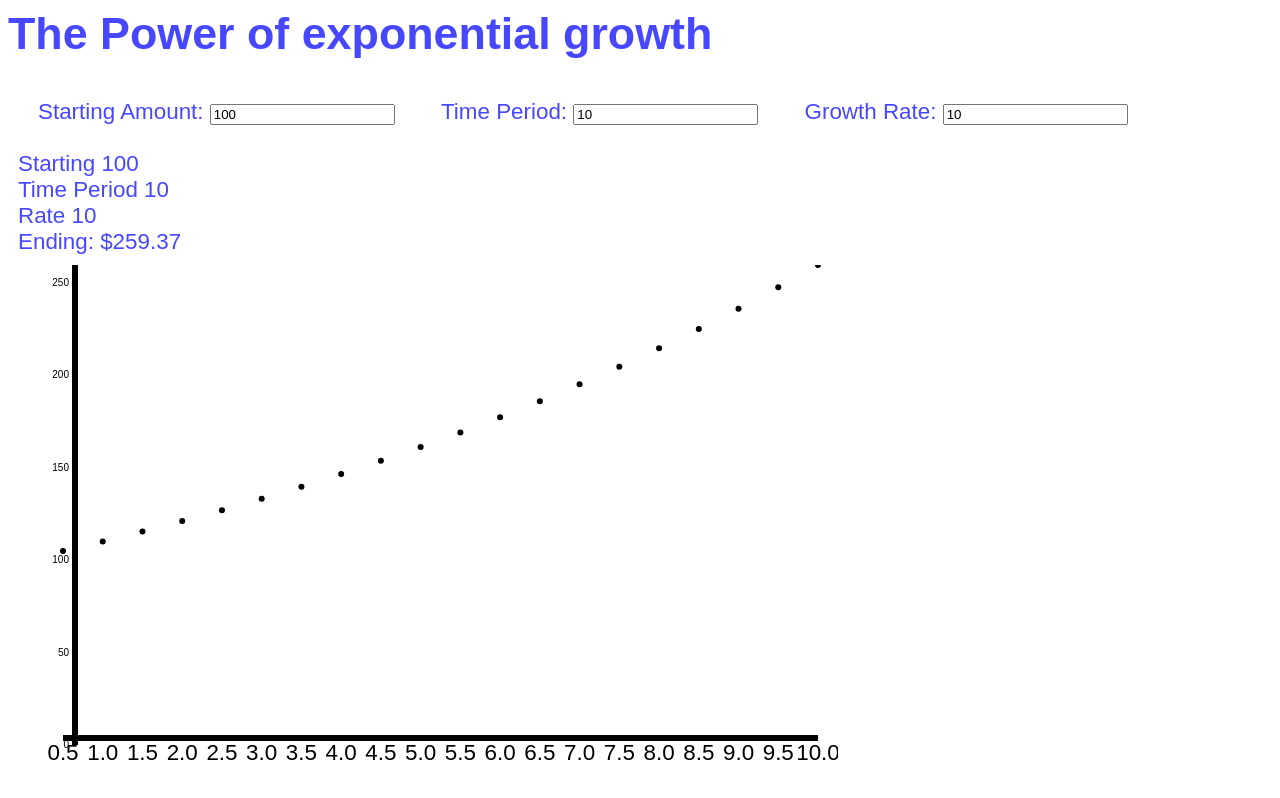
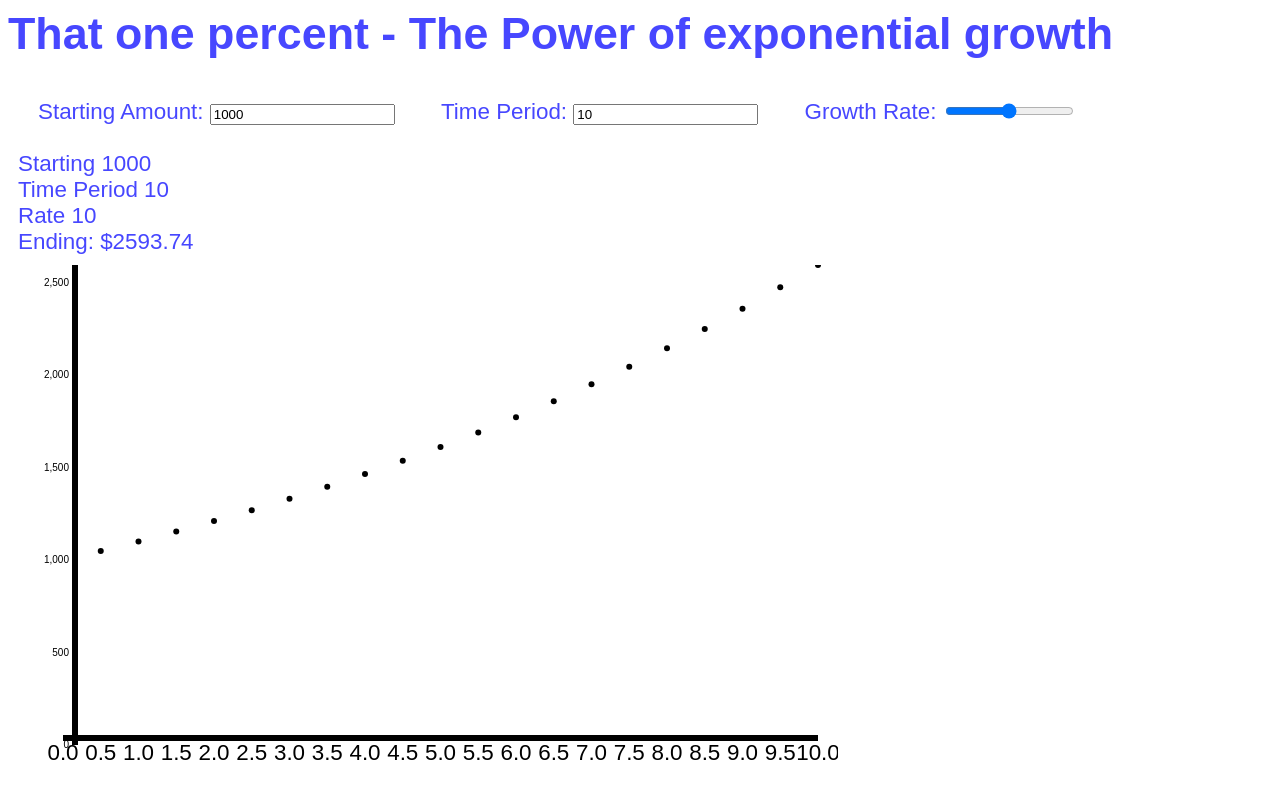
Before and after one commit to jdlawrence/thatonepercent, a website: page index.html in a window 1280 px wide. Drawn offline with nearby package versions, Linux system fonts and the light colour scheme.

Commit message:
MVP version is complete

```diff
--- a/index.html
+++ b/index.html
@@ -5,7 +5,7 @@
 
 </head>
 <body>
-  <h1>The Power of exponential growth</h1>
+  <h1>That one percent - The Power of exponential growth</h1>
   <div ng-app="thatone" ng-controller="inputCtrl" >
 
     <form name="inputForm" class="input">
@@ -17,9 +17,12 @@
         <input type="number" name="time-period" ng-model="inputs.timePeriod"
         min="0" required>
       </label>
-      <label class="inputField">Growth Rate:
+      <!-- <label class="inputField">Growth Rate:
         <input type="number" name="rate" ng-model="inputs.rate"
         min="0" required>
+      </label> -->
+      <label class="inputField" for=fader>Growth Rate:
+        <input type="range" name="rate" ng-model="inputs.rate" min="0" max="20" value="5.0" step="0.5">
       </label>
       <br><br>
       <div> Starting {{ inputs.starting }}</div>
@@ -37,5 +40,6 @@
   <script src="node_modules/d3/d3.min.js"></script>
 
   <script src="thatone.js"></script>
+  <script src="node_modules/underscore-min.js"></script>
 </body>
 </html>
--- a/package.json
+++ b/package.json
@@ -24,6 +24,7 @@
   "homepage": "https://github.com/jdlawrence/thatonepercent",
   "dependencies": {
     "angular": "^1.4.3",
-    "d3": "^3.5.6"
+    "d3": "^3.5.6",
+    "underscore": "^1.8.3"
   }
 }
--- a/thatone.js
+++ b/thatone.js
@@ -1,4 +1,4 @@
-var starting = 100;
+var starting = 1000;
 var ending = 110;
 var timePeriod = 10;
 var rate = 10.0;
@@ -37,6 +37,7 @@ app.controller('inputCtrl', ['$scope', '$interval', function($scope, $interval)
       $scope.endingAmounts.push(amountYValue);
     }
     // console.log('timeAmount', $scope.endingAmounts);
+
 
   }
 
@@ -86,7 +87,9 @@ app.directive("expGraph", function($parse, $window) {
         svg.selectAll('*').remove();
 
         xScale = d3.scale.linear()
-        .domain([endingAmountsD[0].xVal, endingAmountsD[endingAmountsD.length-1].xVal])
+        // .domain([endingAmountsD[0].xVal, endingAmountsD[endingAmountsD.length-1].xVal])
+        .domain([0, endingAmountsD[endingAmountsD.length-1].xVal])
+
         .range([padding + 5, rawSvg.attr("width") - padding]);
 
         console.log(d3.max(endingAmountsD, function (d) {
@@ -111,7 +114,6 @@ app.directive("expGraph", function($parse, $window) {
         .data(endingAmountsD)
         .enter()
         .append("circle")
-
         .attr("cx", function(d) {
           return xScale(d.xVal);
         })
@@ -121,15 +123,20 @@ app.directive("expGraph", function($parse, $window) {
         .attr("r", 3);
 
         svg.append("g")
-        .attr("class", "axis")
-        .attr("transform", "translate(0,470)")
-        .call(xAxisGen);
+        .attr("class", "x axis")
+        .attr("transform", "translate(0,470)");
+        // .call(xAxisGen);
 
         svg.append("g")
         .attr("class", "y axis")
         .attr("transform", "translate(40,0)")
-        .attr("font-size", "10px")
-        .call(yAxisGen);
+        .attr("font-size", "10px");
+        // .call(yAxisGen);
+
+        svg.selectAll("g.y.axis").call(yAxisGen);
+
+        svg.selectAll("g.x.axis").call(xAxisGen);
+
 
       }
 
```
